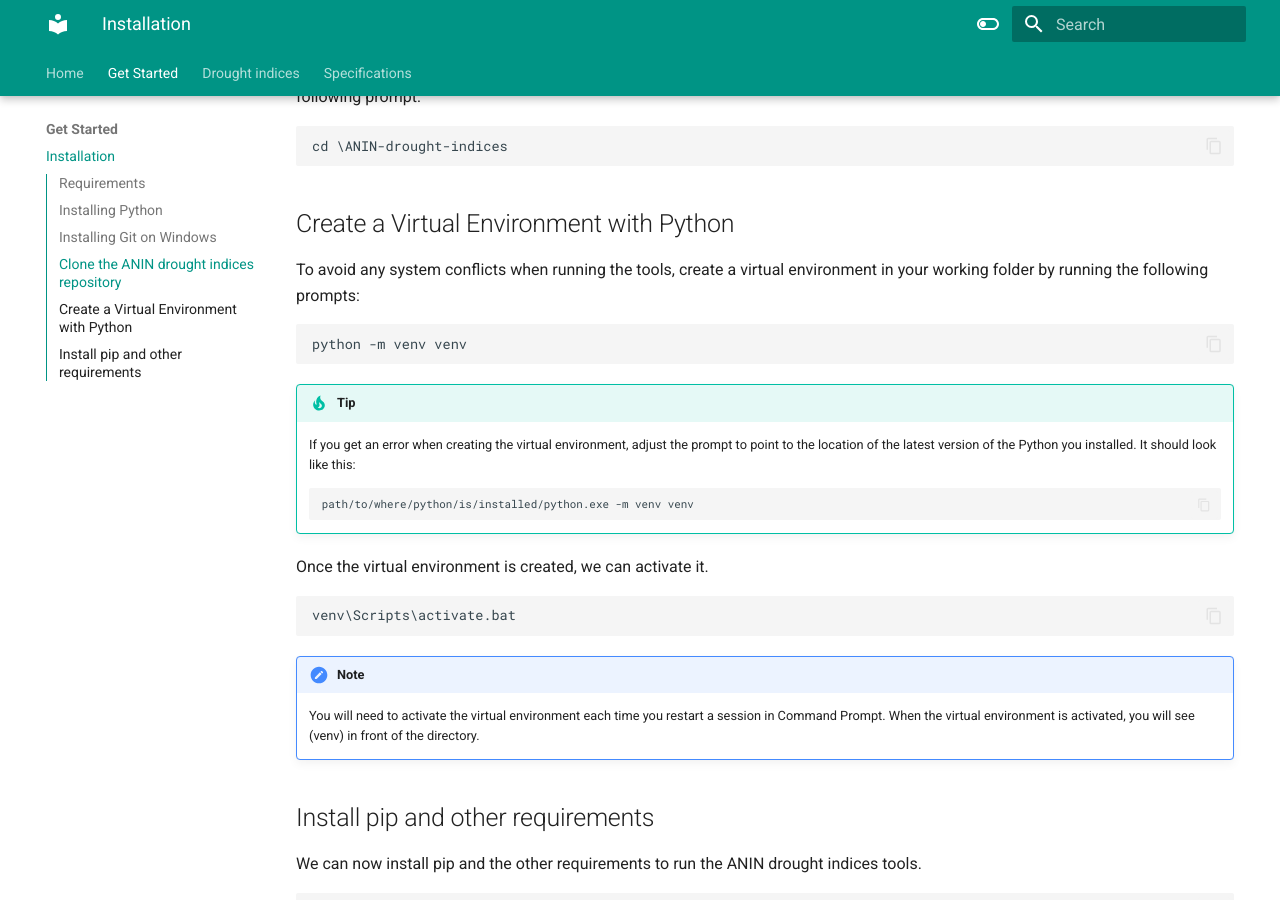
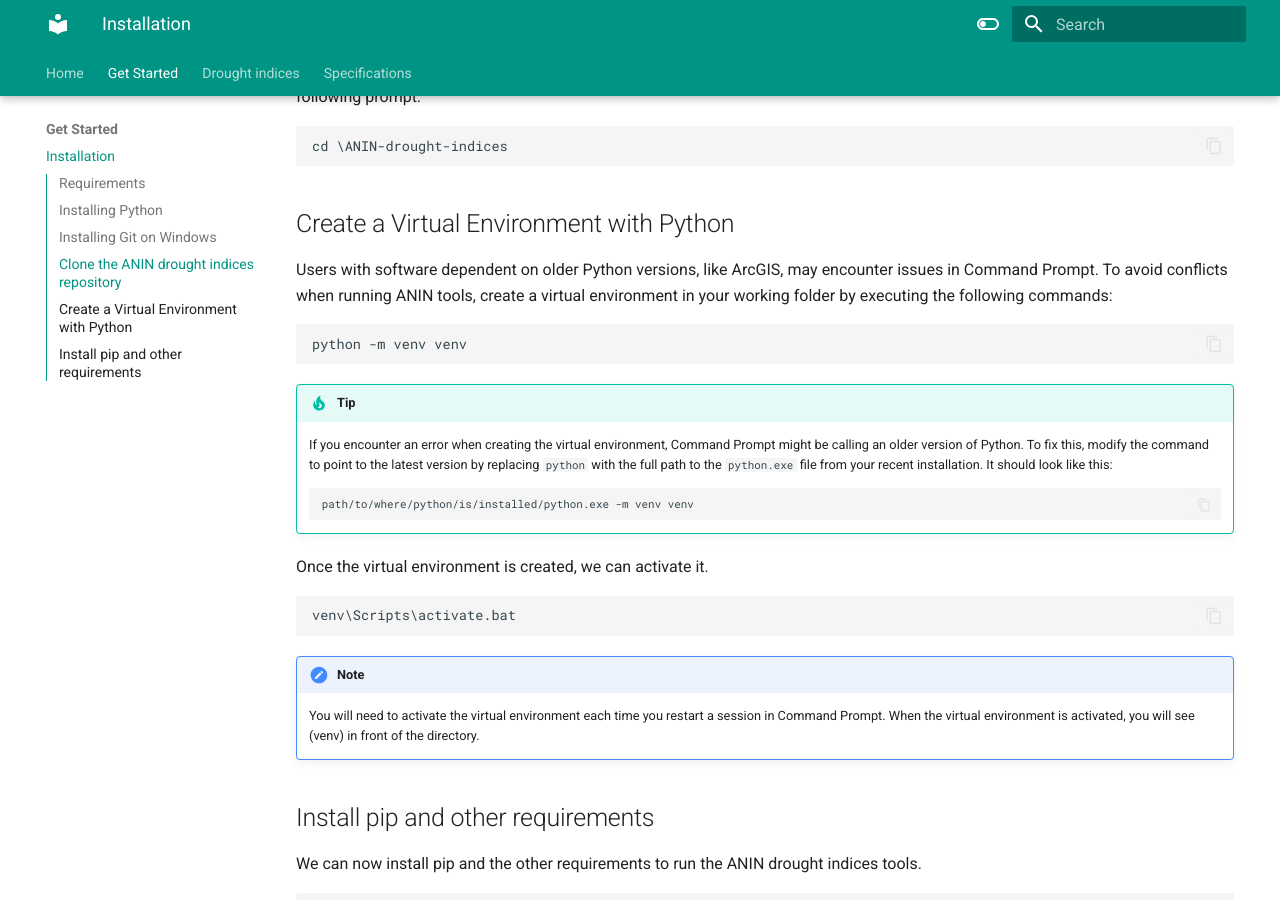
Before and after one commit to sibonile/ANIN-Handbook, an MkDocs documentation site: the page built from docs/Installation.md, in a window 1280 px wide and 900 px high, scrolled down 2189 px. Built offline with MkDocs 1.6.1 and Material for MkDocs 9.7.7, drawn with Linux system fonts in a browser that asks for light colours.

Commit message:
$Adding clarifications from DWS

````diff
--- a/docs/Installation.md
+++ b/docs/Installation.md
@@ -58,16 +58,17 @@ In Command Prompt, change the directory again to point to the newly created `ANI
 cd \ANIN-drought-indices
 ```
 ## Create a Virtual Environment with Python
-To avoid any system conflicts when running the tools, create a virtual environment in your working folder by running the following prompts:
+Users with software dependent on older Python versions, like ArcGIS, may encounter issues in Command Prompt. To avoid conflicts when running ANIN tools, create a virtual environment in your working folder by executing the following commands:
 
 ```
 python -m venv venv
 ```
 !!! Tip
-    If you get an error when creating the virtual environment, adjust the prompt to point to the location of the latest version of the Python you installed. It should look like this:
+    If you encounter an error when creating the virtual environment, Command Prompt might be calling an older version of Python. To fix this, modify the command to point to the latest version by replacing `python` with the full path to the `python.exe` file from your recent installation. It should look like this:
     ```
     path/to/where/python/is/installed/python.exe -m venv venv
     ```
+
 Once the virtual environment is created, we can activate it.
 ```
 venv\Scripts\activate.bat
````
